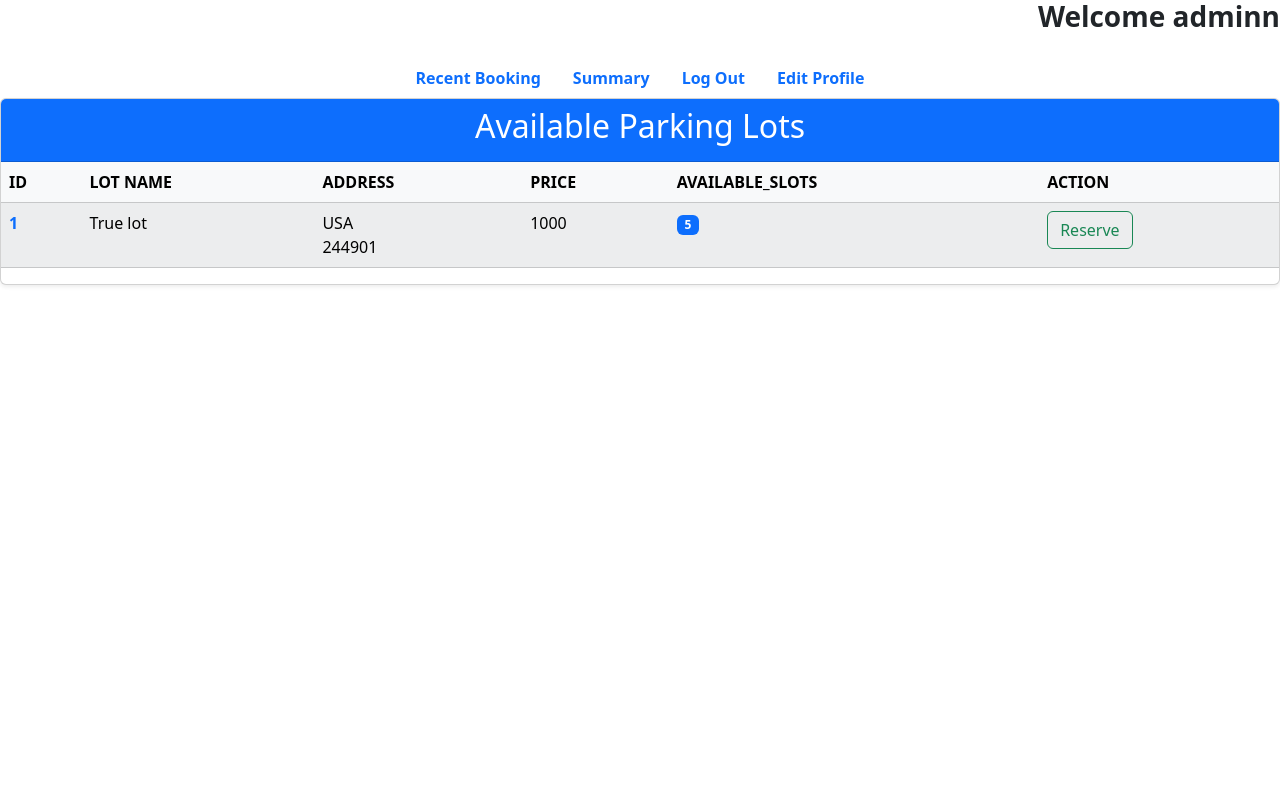
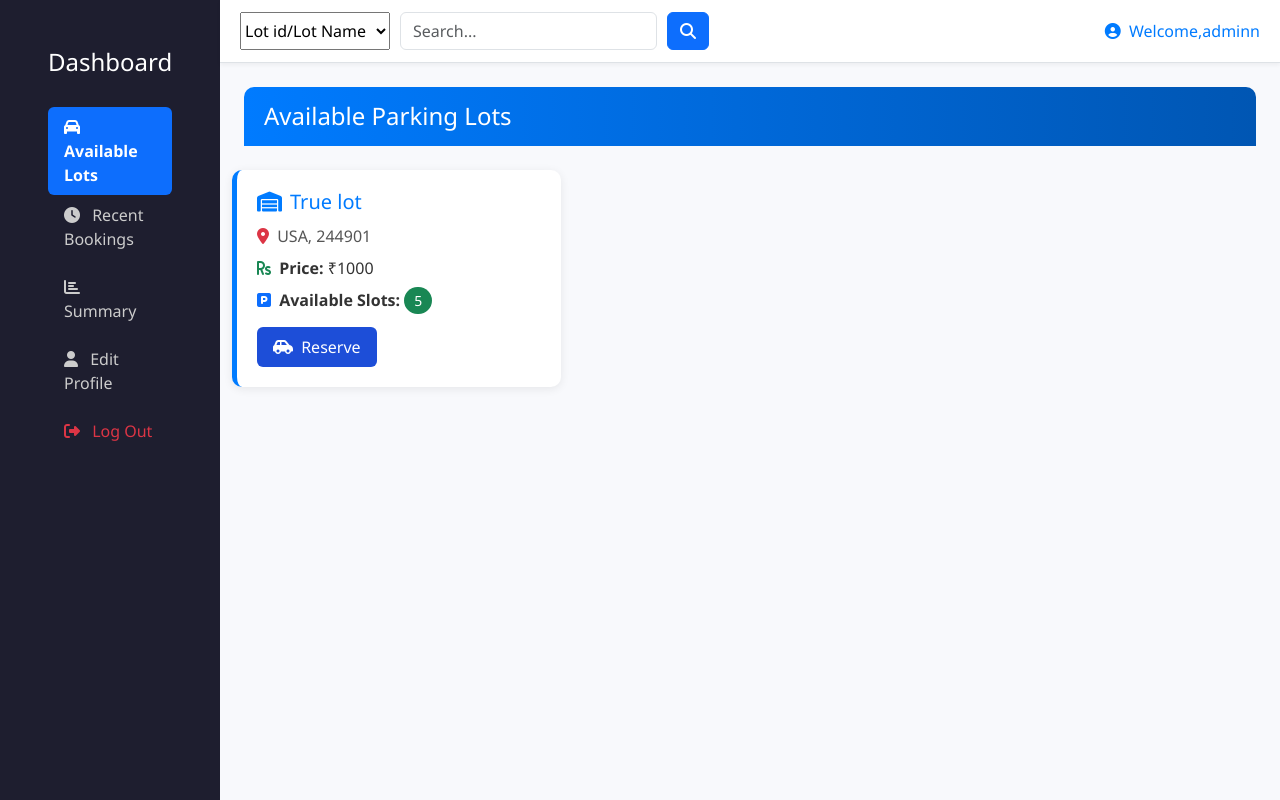
Before and after one commit to 24f2001460/vehicle-parking-app, a Flask app: page /user/1 in a window 1280 px wide. Run offline with Flask 3, Linux system fonts and the light colour scheme.

Commit message:
Added modified templates

```diff
--- a/templates/login.html
+++ b/templates/login.html
@@ -9,7 +9,7 @@
 <body>
   <div class="container vh-100 d-flex align-items-center">
     <div class="row w-100 shadow rounded overflow-hidden">
-      <div class="col-md-6 bg-light p-4">
+      <div class="col-md-6 offset-md-3 bg-light p-4">
         <h2 class="mb-4 text-center text-primary">Welcome to ParkHub</h2>
         <form action="/login" method="POST">
           <div class="mb-3">
@@ -28,6 +28,5 @@
       </div>
     </div>
   </div>
-  <script src="https://cdn.jsdelivr.net/npm/bootstrap@5.3.0/dist/js/bootstrap.bundle.min.js"></script>
 </body>
 </html>
--- a/templates/reserve.html
+++ b/templates/reserve.html
@@ -18,6 +18,7 @@
         }
 
     </style>
+
 
 </head>
 <body>
--- a/templates/signup.html
+++ b/templates/signup.html
@@ -11,8 +11,8 @@
 
 <body>
     <div class="container vh-100 d-flex align-items-center">
-    <div class="row w-100 shadow rounded overflow-hidden">
-      <div class="col-md-6 bg-light p-4">
+    <div class="row w-100 shadow rounded">
+      <div class="col-md-6 offset-md-3 bg-light p-4">
             <h1 >Register Form</h1>
             <form action="/signup" method="POST">
             <div class="mb-3">
--- a/templates/user.html
+++ b/templates/user.html
@@ -2,67 +2,123 @@
 <html lang="en">
 <head>
   <meta charset="UTF-8">
-    <meta name="viewport" content="width=device-width, initial-scale=1.0">
-    <title>Document</title>
+  <title>Parking Dashboard</title>
+  <meta name="viewport" content="width=device-width, initial-scale=1">
+
+  <!-- Bootstrap 5 -->
+  <link href="https://cdn.jsdelivr.net/npm/bootstrap@5.3.0/dist/css/bootstrap.min.css" rel="stylesheet">
+  <!-- Font Awesome -->
+  <link href="https://cdnjs.cloudflare.com/ajax/libs/font-awesome/6.5.0/css/all.min.css" rel="stylesheet">
 </head>
 <body>
-    <!DOCTYPE html>
-<html lang="en">
-<head>
-    <meta charset="UTF-8">
-    <meta name="viewport" content="width=device-width, initial-scale=1.0">
-    <title>Document</title>
-    <link
-  href="https://cdn.jsdelivr.net/npm/bootstrap@5.3.2/dist/css/bootstrap.min.css"
-  rel="stylesheet"
-/>
+</head>
+<body style="background-color: #f8f9fc; font-family: 'Segoe UI', sans-serif;">
 
-</head>
-<body>
-     <h3 class="mb-0 text-end fw-bold">Welcome {{user.full_name}}</h3>
-    <div class="container mt-4">
-    <div class="card-body p-0">
-    <nav class="nav justify-content-center">
-        <a class="nav-link text-primary fw-bold" href="/recent_booking/{{user.id}}">Recent Booking</a>
-        <a class="nav-link text-primary fw-bold" href="">Summary</a>
-        <a class="nav-link text-primary fw-bold" href="/login">Log Out</a>
-        <a class="nav-link text-primary fw-bold" href="/edit_profile/{{user.id}}">Edit Profile</a>
-    </nav>
+  <div class="d-flex">
+
+    <!-- Sidebar -->
+    <div class="p-5" style="min-height: 100vh; background-color: #1E1E2F; width: 220px ;">
+      <h4 style="color: white; margin-bottom: 30px;">Dashboard</h4>
+      <ul class="nav flex-column">
+        <li class="nav-item">
+          <a class="nav-link active bg-primary text-white fw-semibold rounded" href="#">
+            <i class="fas fa-car me-2"></i> Available Lots
+          </a>
+        </li>
+        <li class="nav-item">
+          <a class="nav-link" href="/recent_booking/{{user.id}}" style="color: #ccc; margin-bottom: 8px;">
+            <i class="fas fa-clock me-2"></i> Recent Bookings
+          </a>
+        </li>
+        <li class="nav-item">
+          <a class="nav-link" href="/user_summary/{{user.id}}" style="color: #ccc; margin-bottom: 8px;">
+            <i class="fas fa-chart-bar"> </i> Summary
+          </a>
+        </li>
+        <li class="nav-item">
+          <a class="nav-link" href="/edit_profile/{{user.id}}" style="color: #ccc; margin-bottom: 8px;">
+            <i class="fas fa-user me-2"></i> Edit Profile
+          </a>
+        </li>
+        <li class="nav-item">
+          <a class="nav-link" href="/login" style="color: #dc3545;">
+            <i class="fas fa-sign-out-alt me-2"></i> Log Out
+          </a>
+        </li>
+      </ul>
+    </div>
+
+    <!-- Main Content -->
+    <div class="flex-grow-1">
+
+      <!-- Topbar -->
+      <!-- Topbar -->
+<!-- Topbar -->
+<div style="background-color: #ffffff;
+            padding: 12px 20px;
+            border-bottom: 1px solid #dee2e6;
+            display: flex;
+            align-items: center;
+            justify-content: space-between;
+            box-shadow: 0 2px 4px rgba(0,0,0,0.05);">
+            <!-- Search Form with Category -->
+  <form class="d-flex" role="search" method="POST" action="/user_search/{{user.id}}" style="gap: 10px;">
+    <select class="text" name="field" style="width: 150px;">
+      <option value="lot_id/lot_name">Lot id/Lot Name</option>
+      <option value="location/pincode">Location/Pincode</option>
+    </select>
+
+    <input class="form-control" type="search" name="string" placeholder="Search..." aria-label="Search">
+    <button class="btn btn-primary" type="submit"><i class="fas fa-search"></i></button>
+  </form>
+
+
+  <div style="color: #007bff; font-weight: 500;">
+    <i class="fas fa-user-circle me-1"></i> Welcome,{{user.full_name}}
   </div>
 </div>
-    <div class="card shadow-sm">
-    <div class="card-header bg-primary text-white text-center">
-  <h2 class="text-center mb-2">Available Parking Lots</h2>
+
+
+
+      <!-- Page Heading -->
+      <div class="mx-4 mt-4" style="background: linear-gradient(to right, #007bff, #0056b3); color: white; padding: 15px 20px; border-radius: 10px 10px 0 0;">
+        <h4 class="m-0">Available Parking Lots</h4>
       </div>
-    <div class="table-responsive">
-        <table class="table table-light table-striped">
-            <thead class="table-hover">
-            <tr>
-            <th>ID</th>
-            <th>LOT NAME</th>
-            <th>ADDRESS</th>
-            <th>PRICE</th>
-            <th>AVAILABLE_SLOTS</th>
-            <th class="col5">ACTION</th>
-          </tr>
-            </thead>
-            <tbody>
+
+      <!-- Parking Cards -->
+      <div class="container mt-4">
+        <div class="row">
           {% for lot in lots %}
-                <tr>
-                    <td><a href=""class="text-decoration-none text-primary fw-bold"
-                        >{{lot.id}}</a></td>
-                    <td>{{lot.lot_name}}</td>
-                    <td>{{lot.location}} <br> {{lot.pincode}} </td>
-                    <td>{{lot.price}}</td>
-                    <td>
-                        <span class="badge bg-primary">
-                        {{ lot.parkingspots | selectattr('status', 'equalto', 'A') | list | length }}
-                    </span></td>
-                    <td><a href="/reserve/{{user.id}}/{{lot.id}}"  class="btn btn-outline-success">Reserve</a>
-                    </td>
-                </tr>
+          <div class="col-md-6 col-lg-4 mb-4">
+            <div style="background: white; border-left: 5px solid #007bff; box-shadow: 0 2px 10px rgba(0,0,0,0.08); border-radius: 10px; padding: 20px;">
+              <h5 style="margin-bottom: 10px; color: #007bff;">
+                <i class="fas fa-warehouse me-2"></i>{{ lot.lot_name }}
+              </h5>
+              <p style="margin: 0 0 8px 0; color: #555;">
+                <i class="fas fa-map-marker-alt me-1" style="color: #dc3545;"></i> {{ lot.location }}, {{ lot.pincode }}
+              </p>
+              <p style="margin: 0 0 8px 0; color: #333;">
+                <i class="fas fa-rupee-sign me-1" style="color: #198754;"></i> <strong>Price:</strong> ₹{{ lot.price }}
+              </p>
+              <p style="margin: 0 0 15px 0; color: #333;">
+                <i class="fas fa-parking me-1" style="color: #0d6efd;"></i>
+                <strong>Available Slots:</strong>
+                <span style="background-color: #198754; color: white; padding: 4px 10px; border-radius: 20px; font-size: 14px;">{{ lot.parkingspots | selectattr('status', 'equalto', 'A') | list | length }}
+</span>
+              </p>
+              <a href="/reserve/{{user.id}}/{{lot.id}}" style="text-decoration: none; display: inline-block; background: #1D4ED8; color: white; padding: 8px 16px; border-radius: 6px;">
+                <i class="fas fa-car-side me-1"></i> Reserve
+              </a>
+            </div>
+          </div>
           {% endfor %}
-            </tbody>
-        </table>
+        </div>
+      </div>
+
+    </div>
+  </div>
+
+  <!-- Bootstrap JS -->
+  <script src="https://cdn.jsdelivr.net/npm/bootstrap@5.3.0/dist/js/bootstrap.bundle.min.js"></script>
 </body>
 </html>
```
Also changed, not shown: templates/admin.html (+21 -11 lines), templates/recent_booking.html (+24 -7 lines), templates/reservation_details.html (+10 -7 lines), templates/update_lot.html (+5 -3 lines), templates/update_profile.html (+3 -4 lines), templates/user_list.html (+42 -13 lines). Lines whose indentation alone changed are shown as unchanged.
